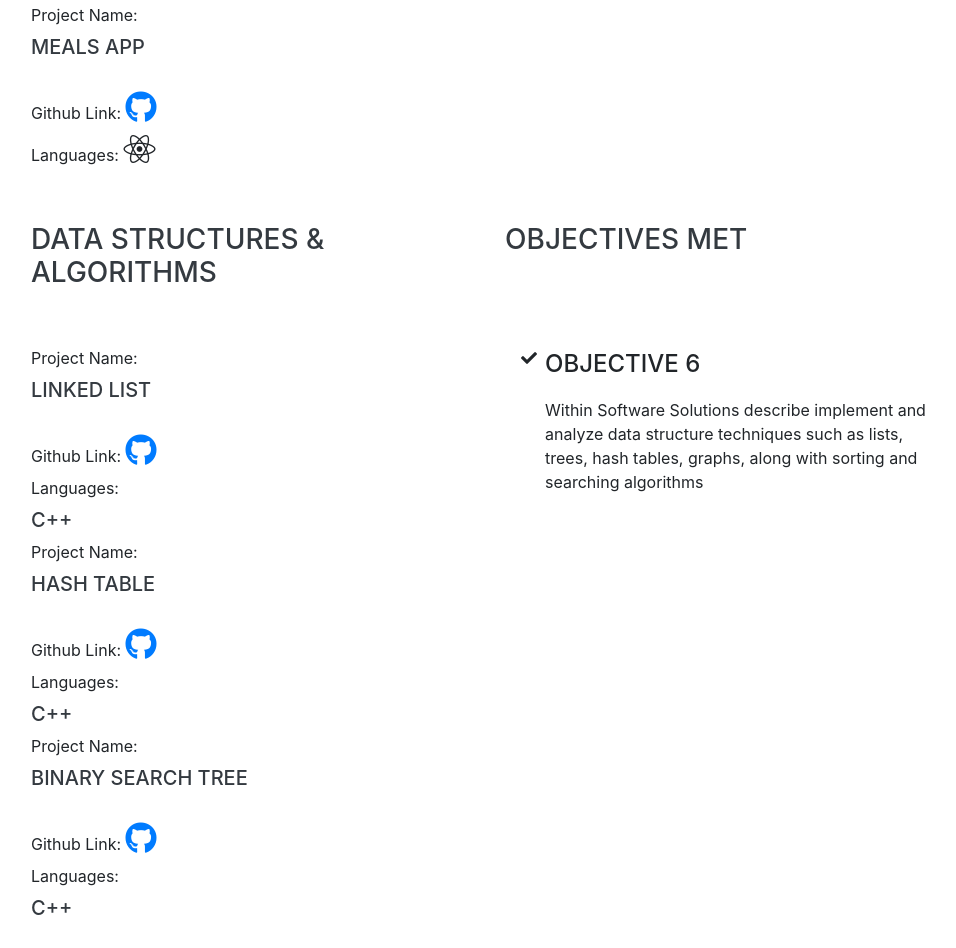
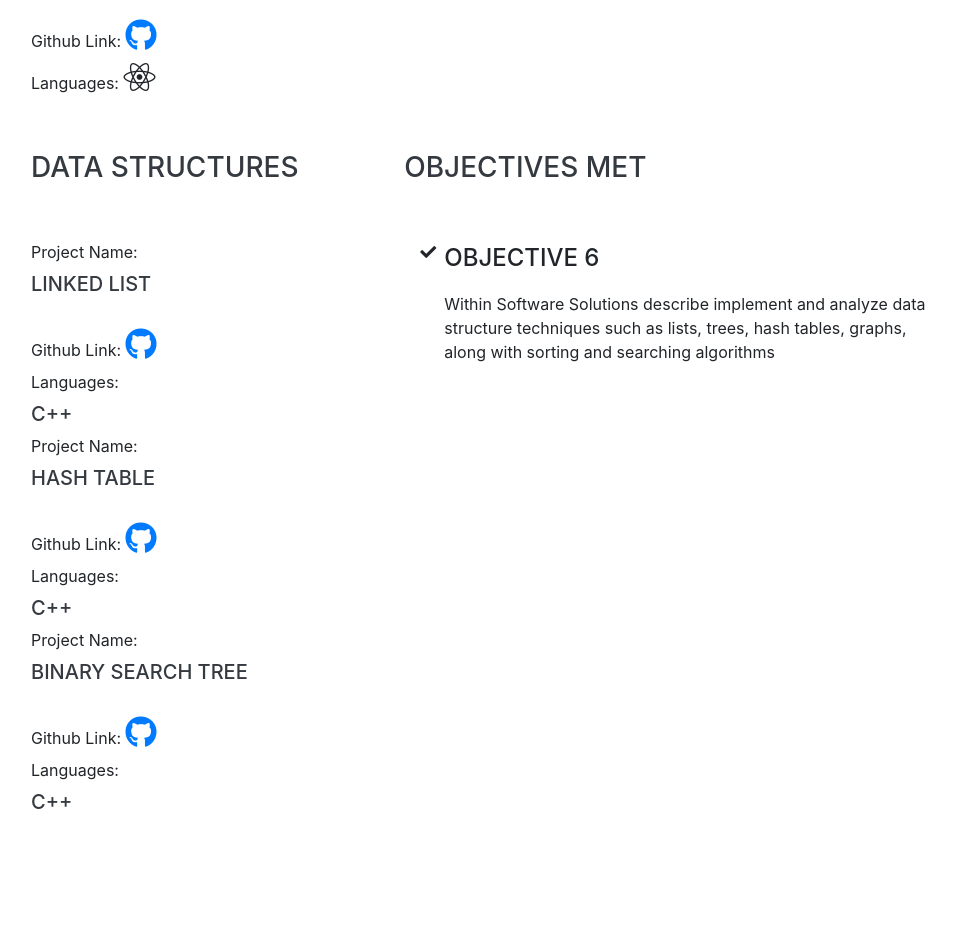
Before and after one commit to JasJohn3/JLJPortfolio, a website with bundled scripts: page index.html in a window 1280 px wide. Shown: the part 7586-8534 px from the top of the page, without its empty margins (289-1245 px from the left). After the commit the page ends 8456 px from the top, so only its background shows below. Built offline with nearby package versions, Linux system fonts and the light colour scheme; a web font is replaced by a local one.

Commit message:
Removed Algorithms

```diff
--- a/index.html
+++ b/index.html
@@ -397,7 +397,7 @@
         <br>
         <br>
       </div>
-      <div><h3>Data Structures & Algorithms</h3></div>
+      <div><h3>Data Structures</h3></div>
       <div><h3>Objectives Met</h3></div>
       <div class="projects-container">
         <div class="data-structures">
```
